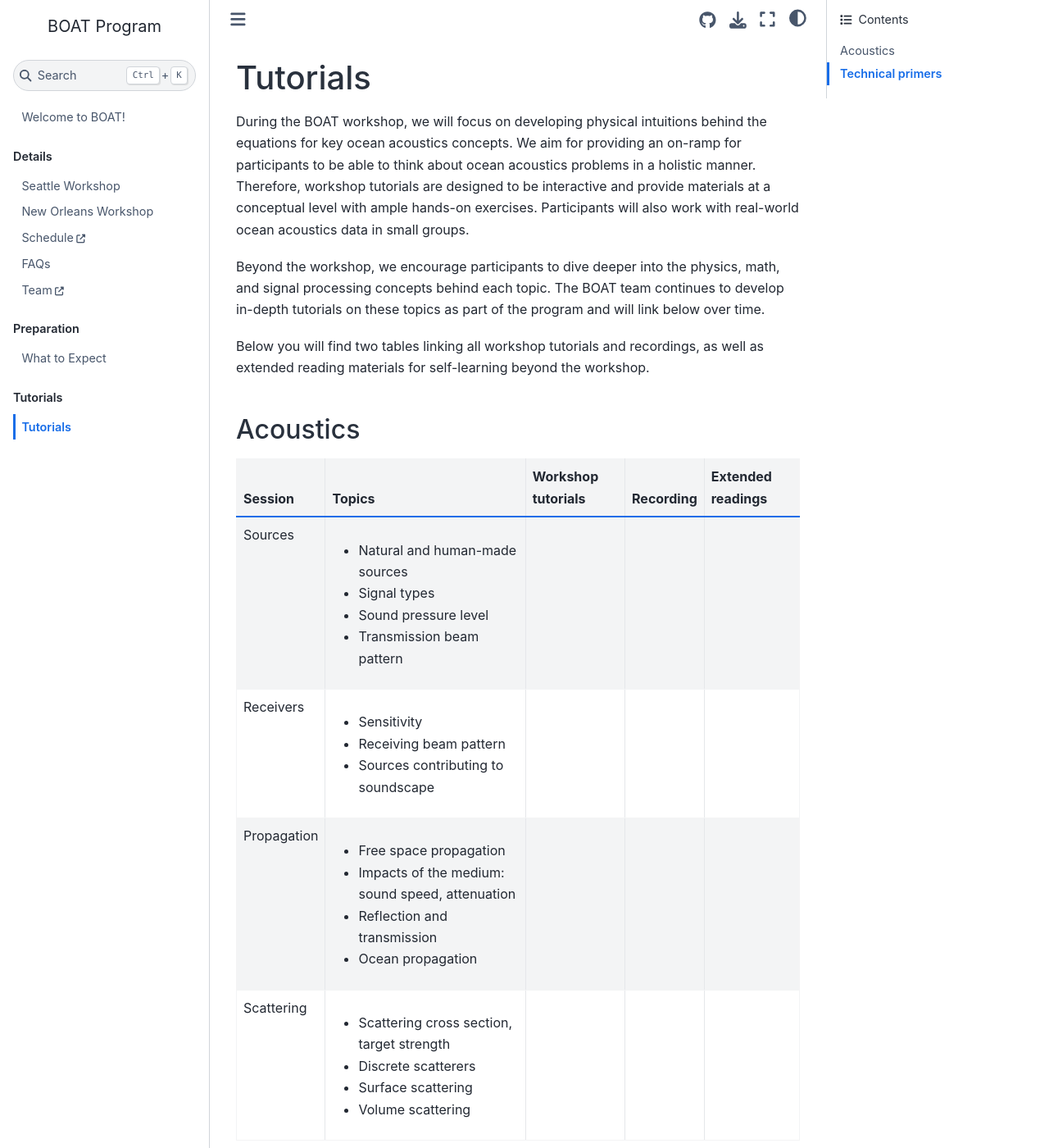
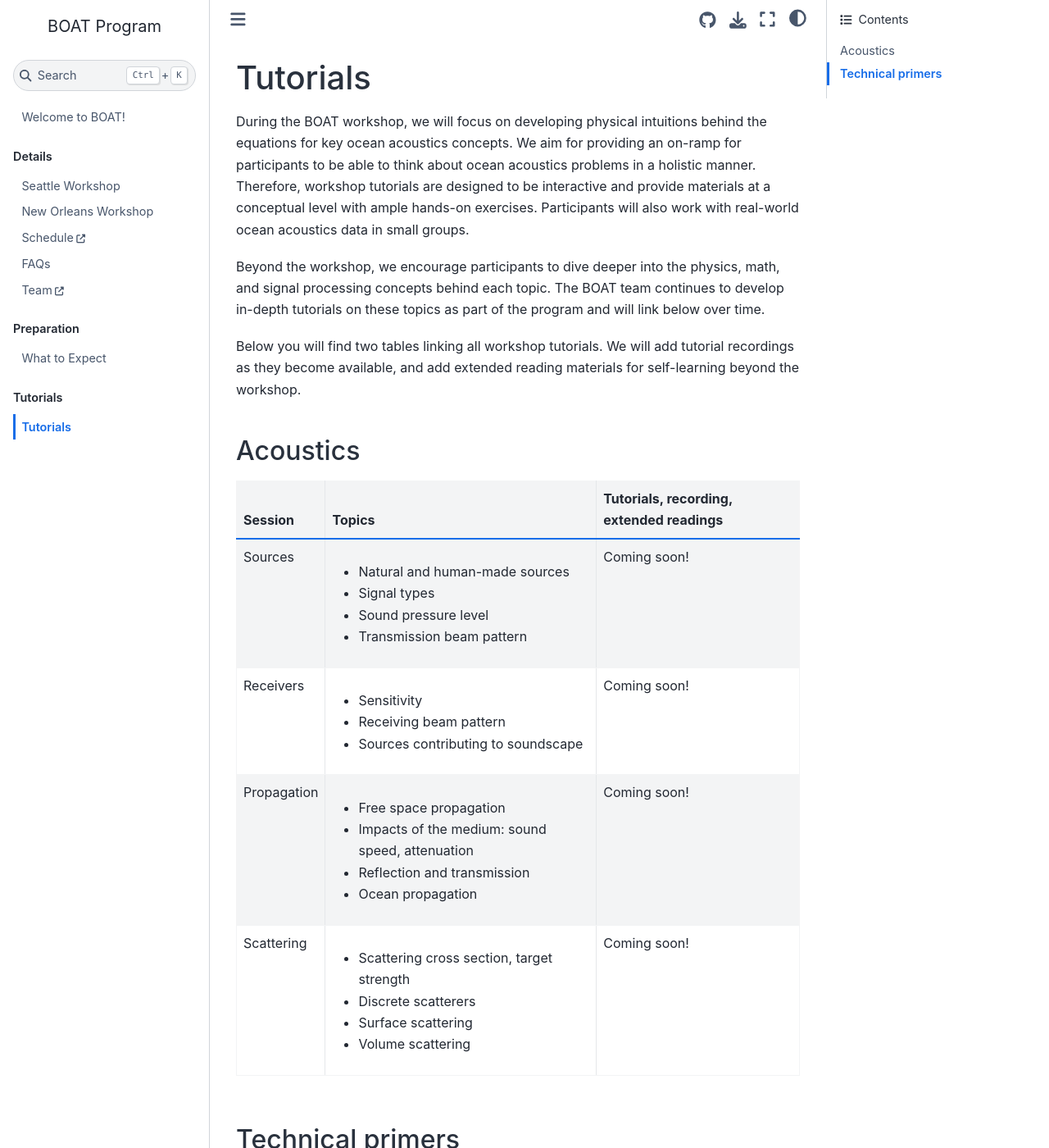
Before and after one commit to BOAT-ocean-acoustics/boat-website, a Jupyter Book: the page built from book/tutorials/index.md, in a window 1280 px wide and 1400 px high. Shown: the whole window at 82% size. Built offline with Jupyter Book 1.0.4 settings and Sphinx 7.4.7 and the Sphinx Book theme 1.1.4, drawn with Linux system fonts in a browser that asks for light colours; pages that are not in the unit, such as notebooks, are missing from menus; some of the changed text lies outside the part shown.

Commit message:
add coming soon

```diff
--- a/book/tutorials/index.md
+++ b/book/tutorials/index.md
@@ -4,22 +4,22 @@
 
 Beyond the workshop, we encourage participants to dive deeper into the physics, math, and signal processing concepts behind each topic. The BOAT team continues to develop in-depth tutorials on these topics as part of the program and will link below over time.
 
-Below you will find two tables linking all workshop tutorials and recordings, as well as extended reading materials for self-learning beyond the workshop.
+Below you will find two tables linking all workshop tutorials. We will add tutorial recordings as they become available, and add extended reading materials for self-learning beyond the workshop.
 
 
 ## Acoustics
-| Session | Topics | Workshop tutorials | Recording | Extended readings |
-| ----- | --------- | ----- | --------- | --------- |
-| Sources | <ul> <li>Natural and human-made sources</li> <li>Signal types</li> <li>Sound pressure level</li> <li>Transmission beam pattern</li> </ul> |  |
-| Receivers | <ul> <li>Sensitivity</li> <li>Receiving beam pattern</li> <li> Sources contributing to soundscape </li> </ul> |  |
-| Propagation| <ul> <li>Free space propagation</li> <li>Impacts of the medium: sound speed, attenuation</li> <li>Reflection and transmission</li> <li>Ocean propagation</li> </ul> |  |
-| Scattering | <ul> <li>Scattering cross section, target strength</li> <li>Discrete scatterers</li> <li>Surface scattering</li> <li>Volume scattering</li> </ul> |  |
+| Session | Topics | Tutorials, recording, extended readings |
+| ----- | --------- | ----- |
+| Sources | <ul> <li>Natural and human-made sources</li> <li>Signal types</li> <li>Sound pressure level</li> <li>Transmission beam pattern</li> </ul> | Coming soon! |
+| Receivers | <ul> <li>Sensitivity</li> <li>Receiving beam pattern</li> <li> Sources contributing to soundscape </li> </ul> | Coming soon! |
+| Propagation| <ul> <li>Free space propagation</li> <li>Impacts of the medium: sound speed, attenuation</li> <li>Reflection and transmission</li> <li>Ocean propagation</li> </ul> | Coming soon! |
+| Scattering | <ul> <li>Scattering cross section, target strength</li> <li>Discrete scatterers</li> <li>Surface scattering</li> <li>Volume scattering</li> </ul> | Coming soon! |
 
 
 ## Technical primers
-| Session | Topics | Workshop tutorials | Recording | Extended readings |
-| ----- | --------- | ----- | --------- | --------- |
-| How to read a spec sheet | <ul> <li>Source selection</li> <li>Receiver selection</li> <li>System response</li> <li>Measurement environment</li> </ul> |  |
-| Spectral analysis | <ul> <li>Fourier transform and spectrum</li> <li>Power spectral density</li> <li>Effects of sampling</li> </ul> |  |
-| Probability distributions | <ul> <li>Random variables</li> <li>Common probability distributions</li> </ul> |  |
-| Statistical test and estimation | <ul> <li>Statistical hypothesis</li> <li>Statistica test: p-value, testing power</li> <li>Likelihood: likelihood ratio, maximum likelihood</li> <li>Limit theorems: law of large numbers, central limit theorem</li> </ul> |  |
+| Session | Topics | Tutorials, recording, extended readings |
+| ----- | --------- | ----- |
+| How to read a spec sheet | <ul> <li>Source selection</li> <li>Receiver selection</li> <li>System response</li> <li>Measurement environment</li> </ul> | Coming soon! |
+| Spectral analysis | <ul> <li>Fourier transform and spectrum</li> <li>Power spectral density</li> <li>Effects of sampling</li> </ul> | Coming soon! |
+| Probability distributions | <ul> <li>Random variables</li> <li>Common probability distributions</li> </ul> | Coming soon! |
+| Statistical test and estimation | <ul> <li>Statistical hypothesis</li> <li>Statistica test: p-value, testing power</li> <li>Likelihood: likelihood ratio, maximum likelihood</li> <li>Limit theorems: law of large numbers, central limit theorem</li> </ul> | Coming soon! |
```
